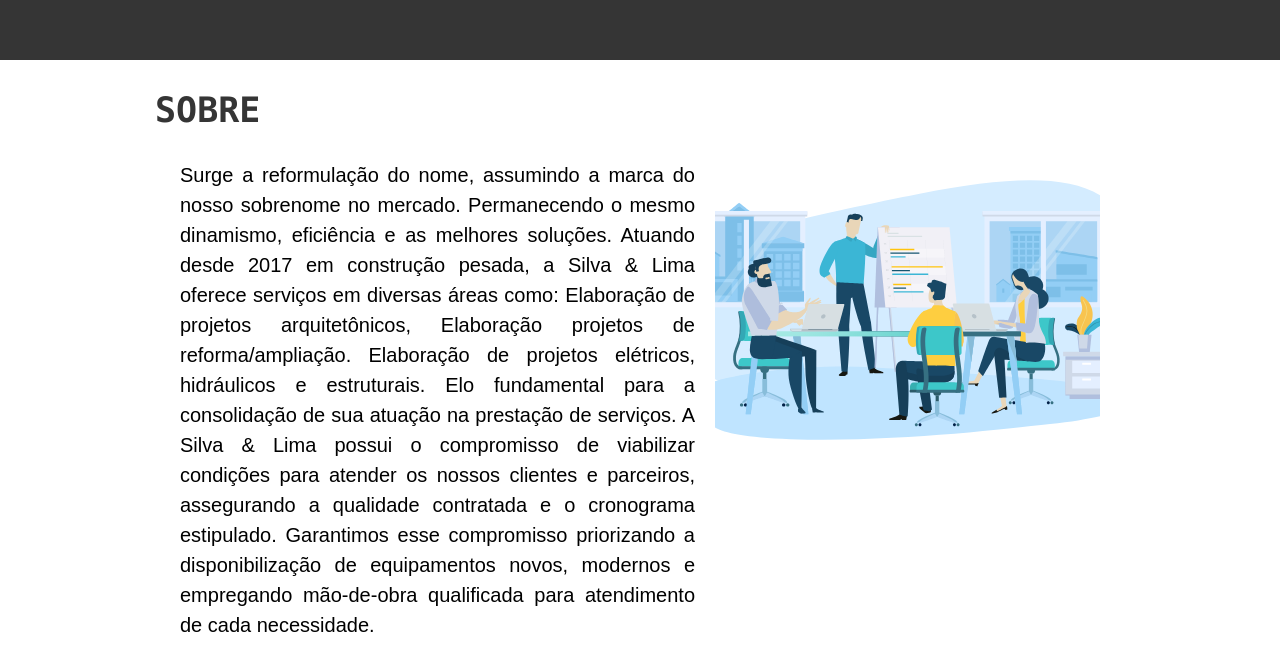
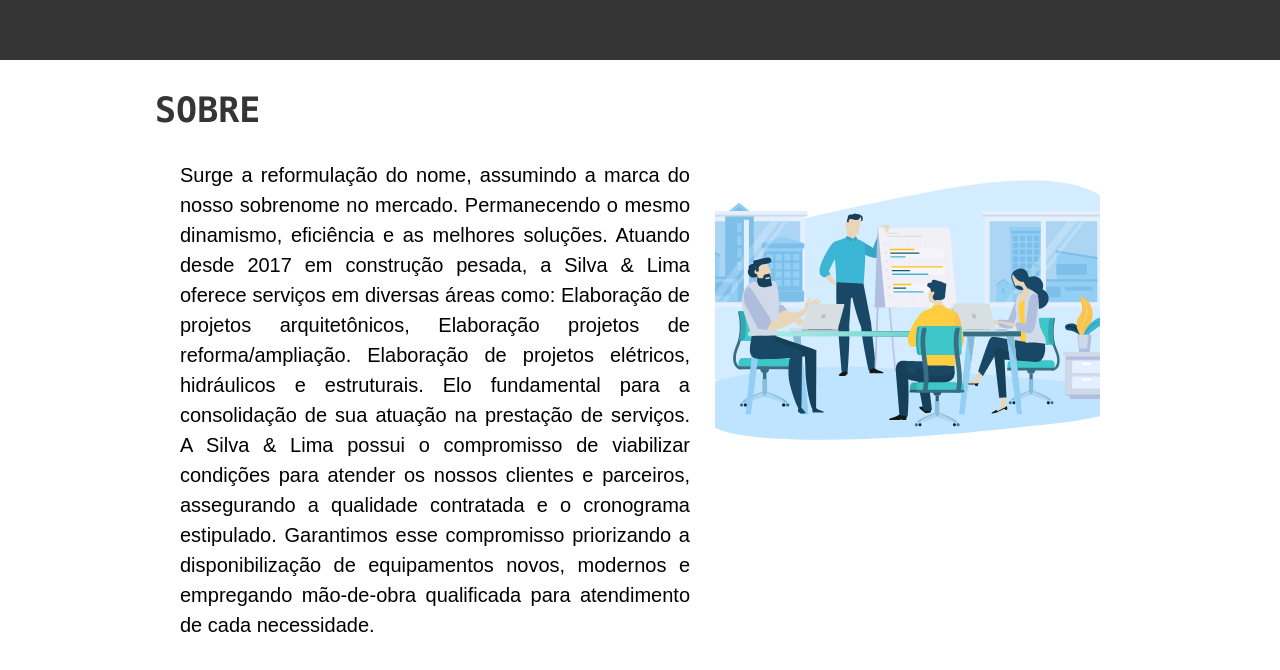
Before and after one commit to lucasdksan/Test_Site_SL, a React (Create React App) app: page / in a window 1280 px wide. Shown: the part 732-1402 px from the top of the page. Built offline with nearby package versions, Linux system fonts and the light colour scheme; the HTML template or start-up script is replaced by a standard one.

Commit message:
Pequena mudança

```diff
--- a/src/pages/Home.tsx
+++ b/src/pages/Home.tsx
@@ -27,6 +27,7 @@
     TitleFourthBlock,
     ImagesFourthBlock,
     AreaImage, } from '../styles/pages/Home';
+import { SSL_OP_NO_TLSv1_1 } from 'constants';
 
 const Home = ()=>{
     const defaultOptions = {
@@ -123,6 +124,10 @@
                                     <ImagesFourthBlock
                                         src={itens}
                                         key={itens}
+                                        whileHover={{
+                                            scale: 1.1,
+                                            cursor: 'pointer',
+                                        }}
                                     />
                                 );
                             })
--- a/src/styles/pages/Home.ts
+++ b/src/styles/pages/Home.ts
@@ -83,7 +83,7 @@
     font-family: Arial, Helvetica, sans-serif;
     line-height: 30px;
     flex: 1;
-    margin-right: 20px;
+    margin-right: 25px;
 `;
 export const ThirdBlock = styled.div`
     display: flex;
```
